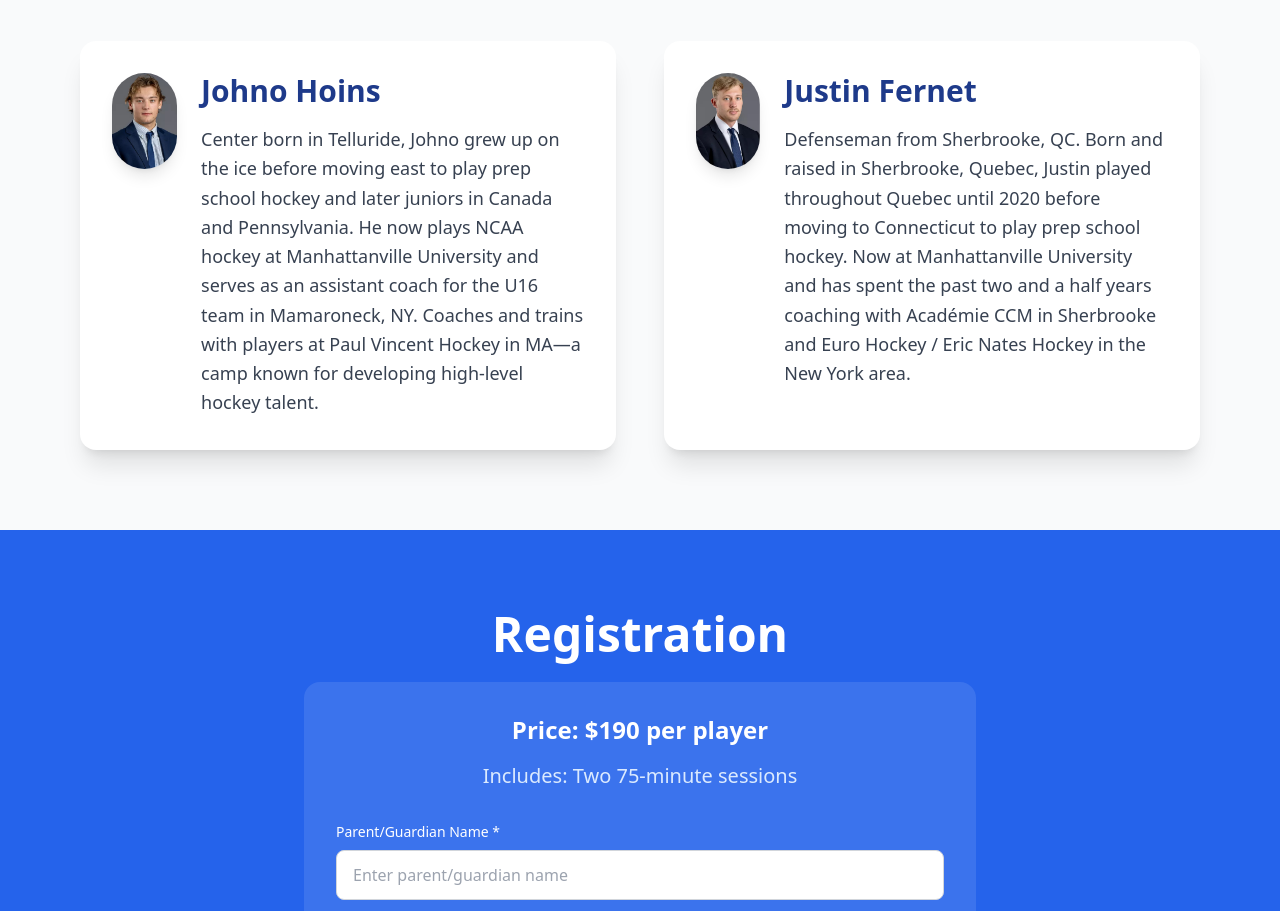
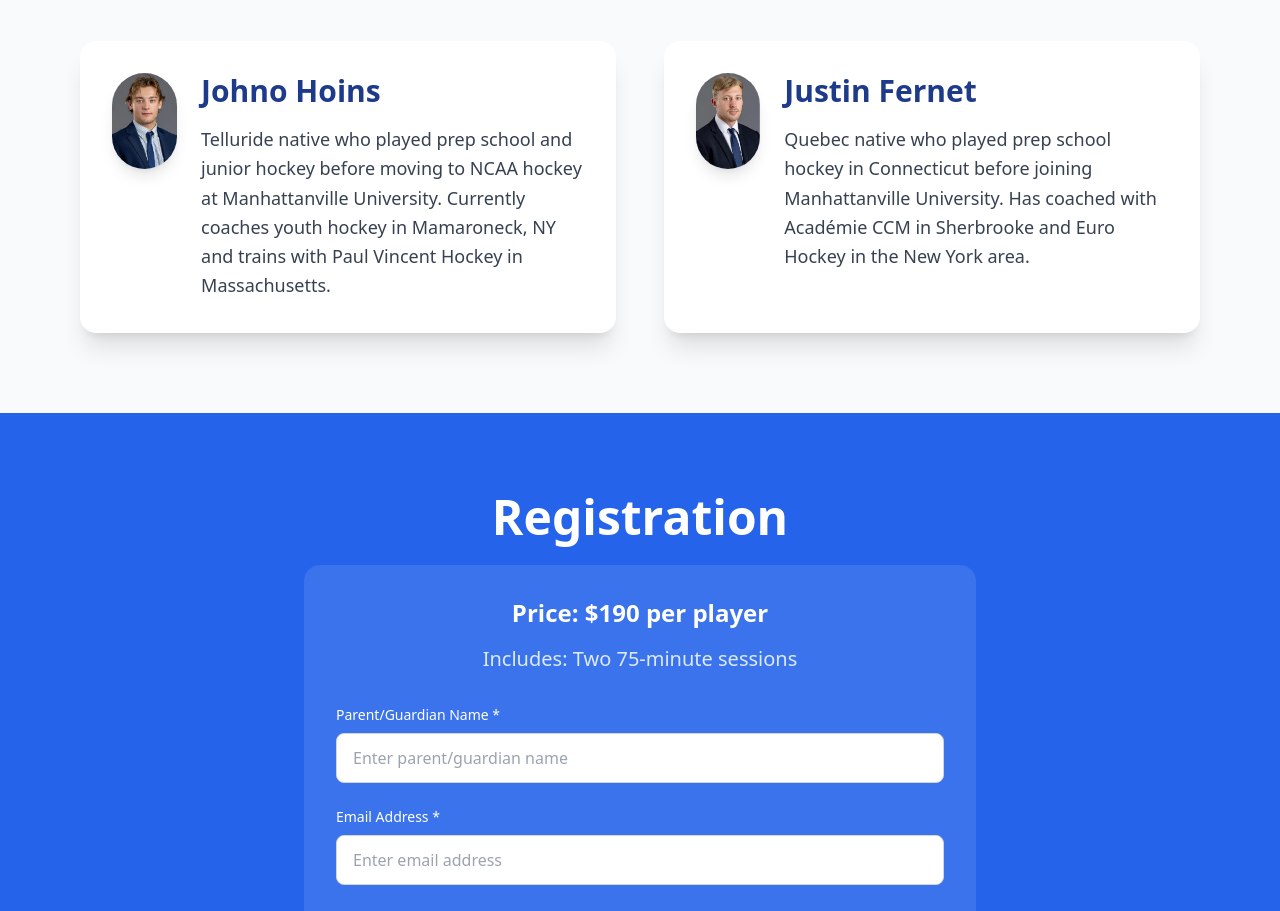
Before and after one commit to JohnoHoins/telluride-hockey-dev, a Next.js app: page / in a window 1280 px wide. Shown: the part 2040-2951 px from the top of the page. Built offline with nearby package versions, Linux system fonts and the light colour scheme.

Commit message:
feat: simplify coach descriptions for winter clinic tone
- Made Johno's description more concise and less promotional
- Simplified Justin's background without overselling
- Removed excessive detail while keeping key credentials
- Better tone for a casual winter clinic

```diff
--- a/app/page.tsx
+++ b/app/page.tsx
@@ -205,10 +205,8 @@ export default function Home() {
                 <div>
                   <h3 className="text-3xl font-bold mb-4 text-blue-900">Johno Hoins</h3>
                   <p className="text-gray-700 leading-relaxed text-lg">
-                    Center born in Telluride, Johno grew up on the ice before moving east to play prep school hockey
-                    and later juniors in Canada and Pennsylvania. He now plays NCAA hockey at Manhattanville University
-                    and serves as an assistant coach for the U16 team in Mamaroneck, NY. Coaches and trains with players
-                    at Paul Vincent Hockey in MA—a camp known for developing high-level hockey talent.
+                    Telluride native who played prep school and junior hockey before moving to NCAA hockey at Manhattanville University.
+                    Currently coaches youth hockey in Mamaroneck, NY and trains with Paul Vincent Hockey in Massachusetts.
                   </p>
                 </div>
               </div>
@@ -223,10 +221,8 @@ export default function Home() {
                 <div>
                   <h3 className="text-3xl font-bold mb-4 text-blue-900">Justin Fernet</h3>
                   <p className="text-gray-700 leading-relaxed text-lg">
-                    Defenseman from Sherbrooke, QC. Born and raised in Sherbrooke, Quebec, Justin played throughout
-                    Quebec until 2020 before moving to Connecticut to play prep school hockey. Now at Manhattanville
-                    University and has spent the past two and a half years coaching with Académie CCM in Sherbrooke
-                    and Euro Hockey / Eric Nates Hockey in the New York area.
+                    Quebec native who played prep school hockey in Connecticut before joining Manhattanville University.
+                    Has coached with Académie CCM in Sherbrooke and Euro Hockey in the New York area.
                   </p>
                 </div>
               </div>
```
